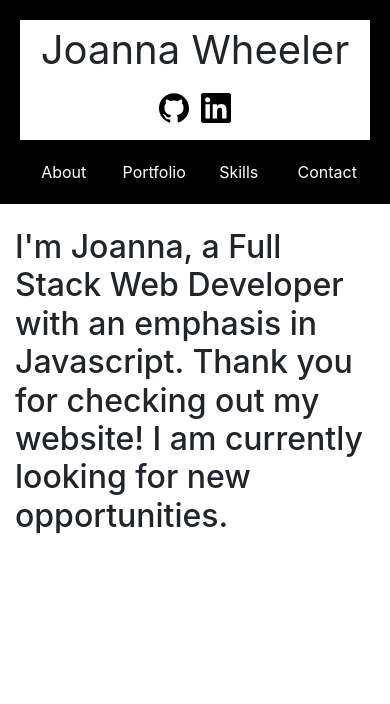
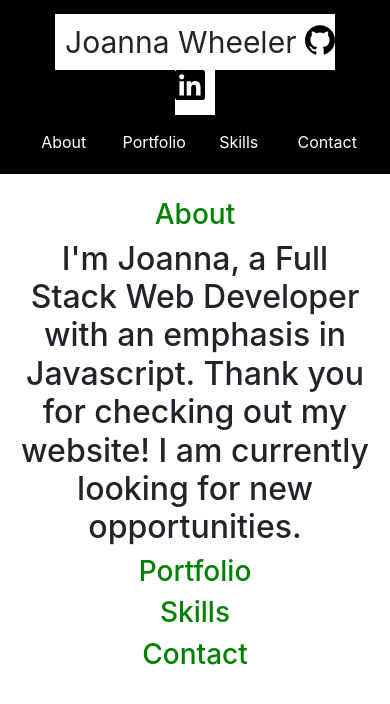
Before and after one commit to joannawheeler/mysite, a plain HTML site: page index.html in a window 390 px wide. Drawn offline with nearby package versions, Linux system fonts and the light colour scheme.

Commit message:
aligned links vertically in nav bar, aligned 'Joanna Wheeler' and icons vertically and gave it a white background that floats in front of a black background. made container fluid to stretch across screen. made navbar responsive to stack correctly at sm media query. made 'Joanna Wheeler' stay left when md or bigger, and center when sm or smaller. added titles to sections. added headers to each section (about, portfolio, skills, contact)

```diff
--- a/index.html
+++ b/index.html
@@ -10,43 +10,64 @@
 </head>
 
 <body>
-    <div class="container">
-      <header>
+    <div class="container-fluid">
             <nav>
                 <div class="row borderX">
-                <div id="navTextLeft" class="col-xs-12 col-md-6 alignCenter borderX">
+                    <div id="navTextLeft" class="col-xs-12 col-md-6 alignCenter borderX"><span id="JoannaWheeler">
                         Joanna Wheeler
                         <img class="redirectIcon" src="images/github.svg">
                         <img class="redirectIcon" src="images/linkedin.svg">
+                        </span>
                     </div>
                     <div class="col-xs-12 col-md-6 navLinks borderX">
                         <div class="row">
-                        <div class="col-3 text-center">
-
+                            <div class="col-3 text-center verticalAlign">
                                 <a class="navLinks" href="">About</a>
-
                             </div>
-                        <div class="col-3 text-center">
+                            <div class="col-3 text-center verticalAlign">
                                 <a class="navLinks" href="">Portfolio</a>
                             </div>
-                        <div class="col-3 text-center">
+                            <div class="col-3 text-center verticalAlign">
                                 <a class="navLinks" href="">Skills</a>
                             </div>
-                        <div class="col-3 text-center">
+                            <div class="col-3 text-center verticalAlign">
                                 <a class="navLinks" href="">Contact</a>
                             </div>
                         </div>
                     </div>
                 </div>
             </nav>
-      </header>
         <main>
+            <div class="row">
+                <div class="col text-center">
                     <section>
                         <img src="">
-                <header>
+                        <h3>About</h3>
                             <h2>I'm Joanna, a Full Stack Web Developer with an emphasis in Javascript. Thank you for checking out my website! I am currently looking for new opportunities.</h2>
-                </header>
                     </section>
+                </div>
+            </div>
+            <div class="row">
+                <div class="col text-center">
+                    <section>
+                        <h3>Portfolio</h3>
+                    </section>
+                </div>
+            </div>
+            <div class="row">
+                <div class="col text-center">
+                    <section>
+                        <h3>Skills</h3>
+                    </section>
+                </div>
+            </div>
+            <div class="row">
+                <div class="col text-center">
+                    <section>
+                        <h3>Contact</h3>
+                    </section>
+                </div>
+            </div>
         </main>
         <footer>
         </footer>
--- a/styles.less
+++ b/styles.less
@@ -2,7 +2,14 @@
   text-align: center;
   @media (min-width: 768px) {
         text-align: left;
+        background-color: white;
     }
+}
+
+.verticalAlign {
+  @media (min-width: 768px) {
+    margin-top: 7px;
+  }
 }
 
 .redirectIcon {
@@ -22,5 +29,17 @@
 }
 
 #navTextLeft {
-  font-size: 40px;
+  font-size: 30px;
+  display: block;
+  background-color: black;
 }
+
+#JoannaWheeler {
+    background-color: white;
+    border: 10px solid;
+    border-color: white;
+}
+
+h3 {
+  color: green
+}
```
Also changed, not shown: styles.css. Lines whose indentation alone changed are shown as unchanged.
